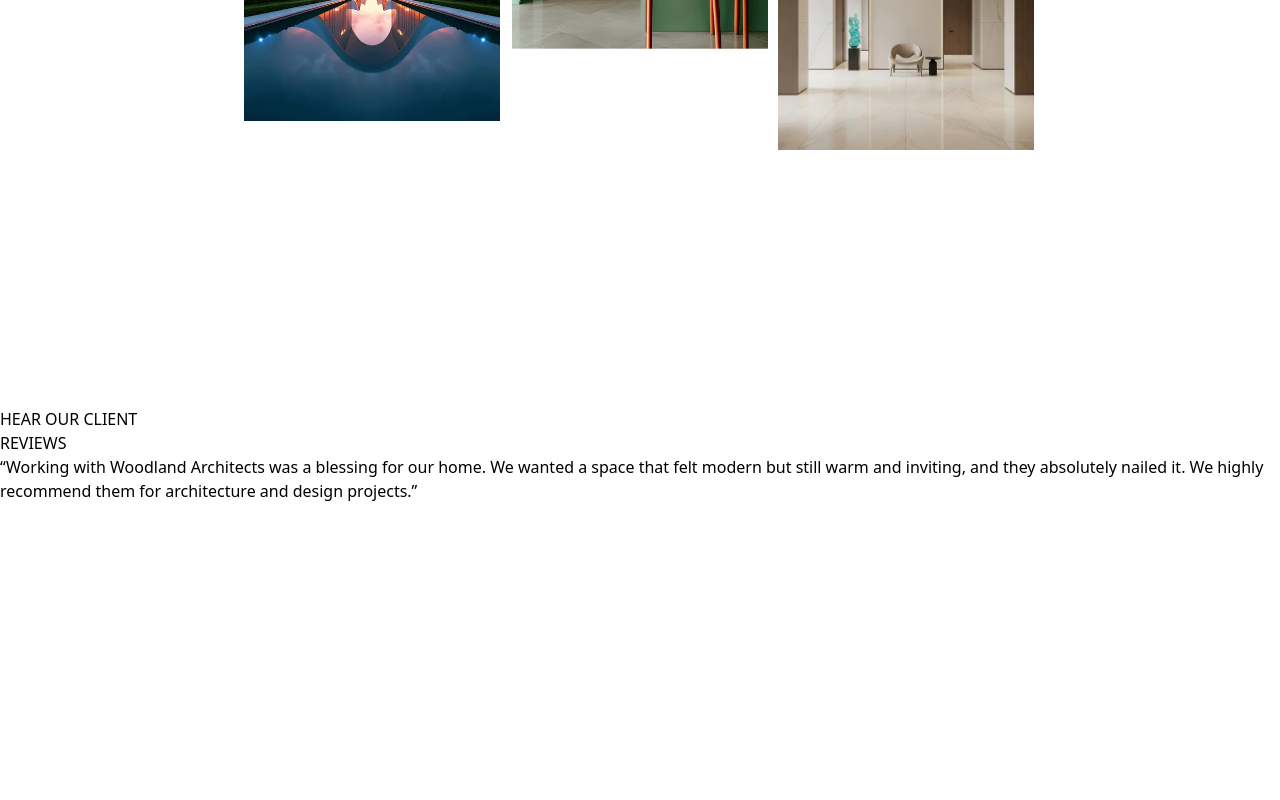
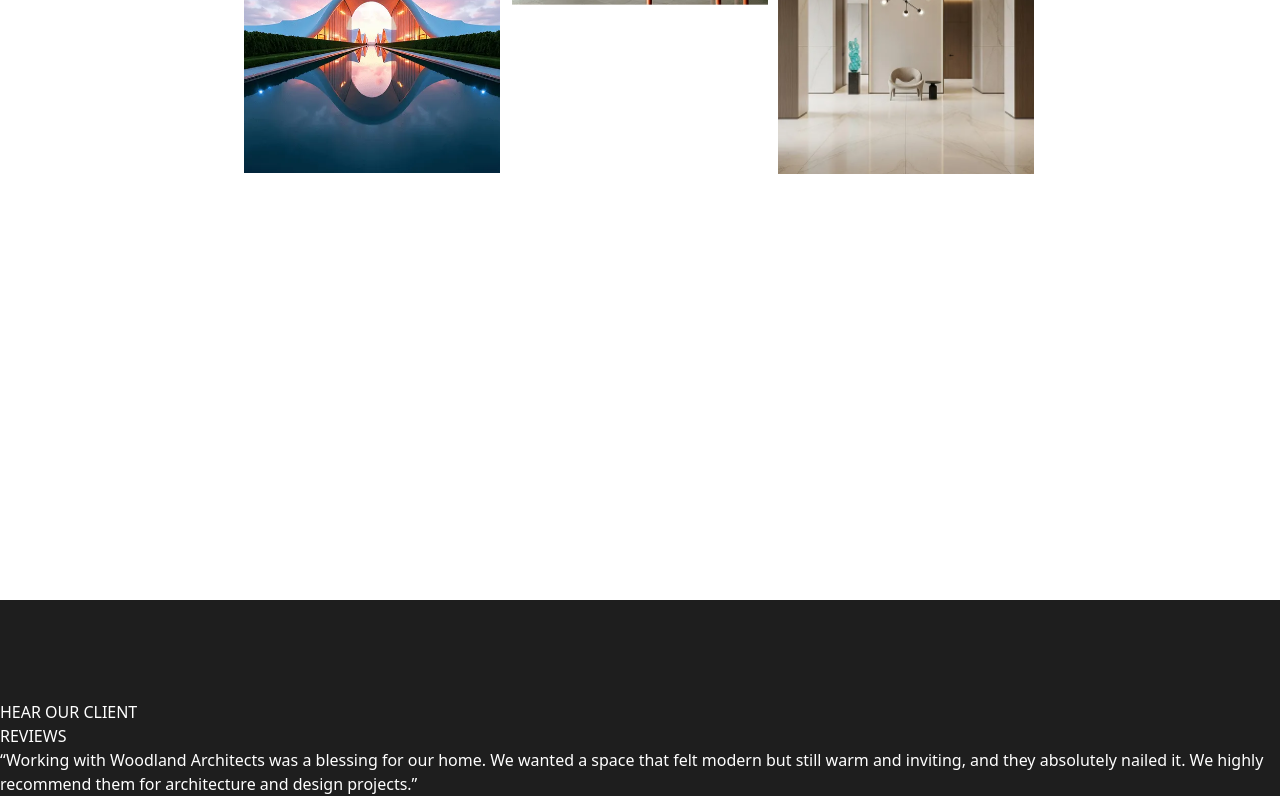
Before and after one commit to ThiagoNogueira2/System, a Vue app: page / in a window 1280 px wide. Shown: the part 5653-6453 px from the top of the page. Before the commit the page ends 6156 px from the top, so only its background shows below. Built offline with nearby package versions, Linux system fonts and the light colour scheme.

Commit message:
wip: Correção Split e Smooth

```diff
--- a/src/assets/tailwind.css
+++ b/src/assets/tailwind.css
@@ -69,11 +69,6 @@ body {
     font-family: "Satoshi", sans-serif;
   }
 
-  @media (min-width: 1200px) {
-    .pt-80-at-1200 {
-      padding-top: 20rem;
-    }
-  }
 }
 
 body.preloader-active {
--- a/src/modules/Gallery/Galeria.vue
+++ b/src/modules/Gallery/Galeria.vue
@@ -1,5 +1,5 @@
 <template>
-    <div class="min-h-screen -mb-[200px] pt-30">
+    <div class="-mb-[200px] pt-0 pb-10 lg:pt-30">
         <div class="sticky top-[30vh] -z-10 flex flex-col justify-start items-center font-bold">
             <p class="text-sm tracking-normal" style="color: #1e1e1e;">
                 AS FEATURED IN
@@ -11,14 +11,14 @@
 
 
         <div ref="galleryContainer" class="mx-auto mt-20 mb-32 px-4 lg:px-0 max-lg:max-w-[85vw] lg:max-w-[60vw]">
-            <div class="relative w-full max-lg:pb-[140%] lg:pb-[90%]">
+            <div class="relative w-full max-lg:pb-[110%] lg:pb-[110%]">
 
 
                 <div
                     class="absolute z-[15] max-lg:w-[46%] lg:w-[33.33%] gallery-item"
                     :style="{
                         left: '3.78%',
-                        top: '-25.57%'
+                        top: '-20.57%'
                     }"
                 >
                     <img
@@ -30,7 +30,7 @@
 
 
                 <div
-                    class="absolute z-[3] max-lg:w-[44%] max-lg:top-[20%] lg:w-[33.33%] lg:top-[11.29%] gallery-item"
+                    class="absolute z-[3] max-lg:w-[44%] max-lg:top-[30%] lg:w-[33.33%] lg:top-[15.29%] gallery-item"
                     :style="{
                         right: '68.22%'
                     }"
@@ -47,7 +47,7 @@
                     class="absolute z-[10] max-lg:w-[45%] lg:w-[33.33%] gallery-item"
                     :style="{
                         left: '63.67%',
-                        top: '-38.43%'
+                        top: '-43.43%'
                     }"
                 >
                     <img
@@ -59,7 +59,7 @@
 
 
                 <div
-                    class="absolute z-[4] max-lg:w-[45%] max-lg:top-[17%] lg:w-[33.33%] lg:top-[15.43%] gallery-item"
+                    class="absolute z-[4] max-lg:w-[45%] max-lg:top-[34%] lg:w-[33.33%] lg:top-[15.43%] gallery-item"
                     :style="{
                         left: '67.98%'
                     }"
--- a/src/modules/Review/Visualizacao.vue
+++ b/src/modules/Review/Visualizacao.vue
@@ -1,8 +1,8 @@
 <template>
-  <div>
-    <p>HEAR OUR CLIENT</p>
-    <h1>REVIEWS</h1>
-    <p>
+  <div class="pt-0 lg:pt-30  " style="background: #1e1e1e; padding-top: 100px;">
+    <p class="text-white">HEAR OUR CLIENT</p>
+    <h1 class="text-white">REVIEWS</h1>
+    <p class="text-white">
       “Working with Woodland Architects was a blessing for our home. We wanted a
       space that felt modern but still warm and inviting, and they absolutely
       nailed it. We highly recommend them for architecture and design projects.”
```
